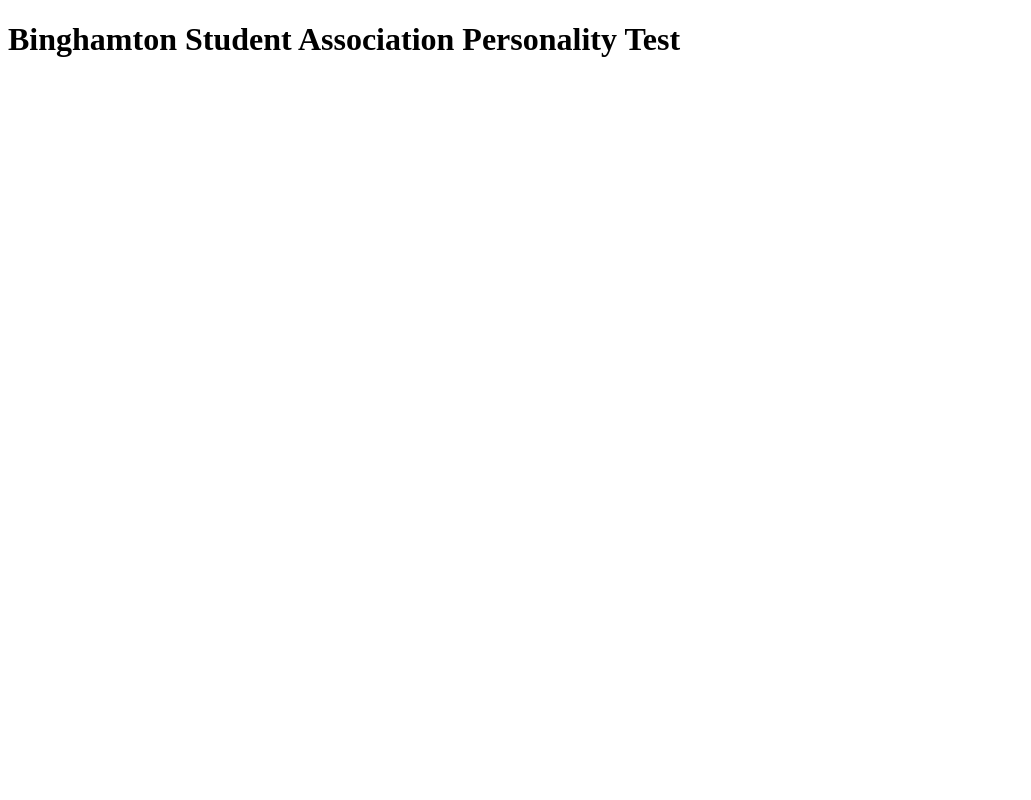
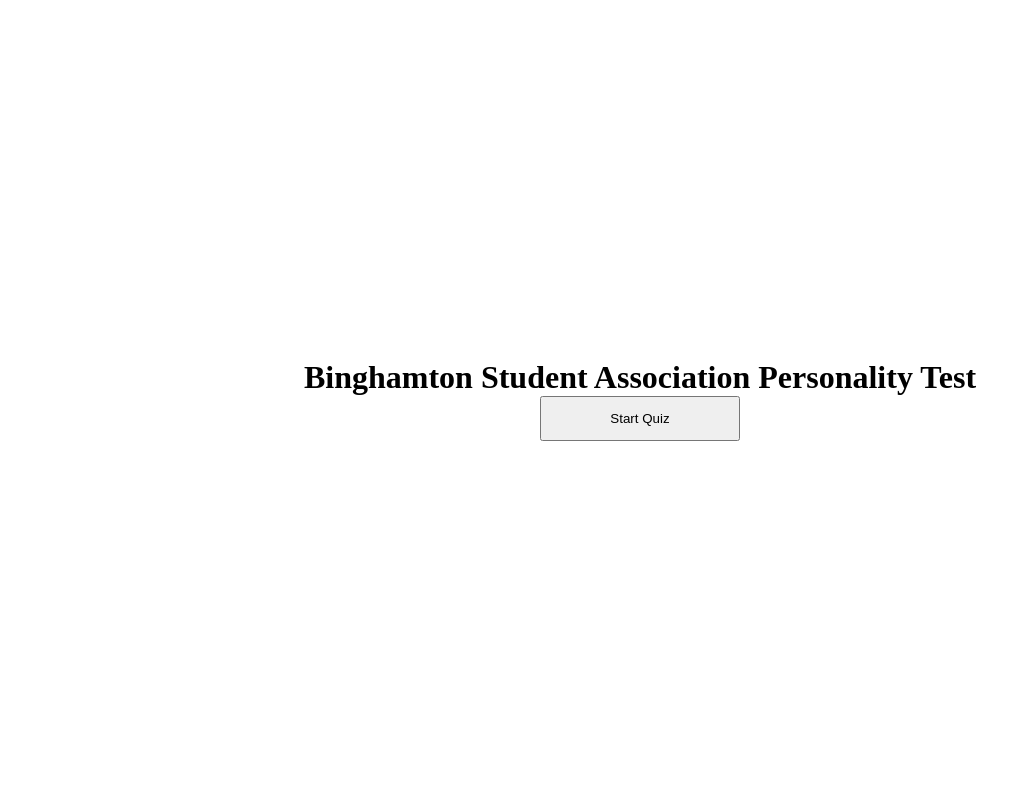
Before and after one commit to kenyounot123/BU-hackathon, a Python web app: template front-end/templates/index.html in a window 1280 px wide. Shown: the whole page, without its empty margins (0-1031 px from the left). Run offline with Jinja, Linux system fonts and the light colour scheme; the template is opened without the code that fills it, so the values that code supplies are empty.

Commit message:
Update homepage styling

```diff
--- a/front-end/static/main.css
+++ b/front-end/static/main.css
@@ -3,3 +3,34 @@
     margin: 0;
     padding: 0;
 }
+
+body {
+    height: 100vh;
+    margin: 0;
+    padding: 0;
+}
+
+.homepage-container {
+    width: 95%;
+    margin: 0 auto;
+}
+
+.title {}
+
+.homepage {
+    height: 100%;
+    display: flex;
+    align-items: center;
+}
+
+.homepage-container {
+    display: flex;
+    flex-direction: column;
+    align-items: center;
+}
+
+#start-btn {
+    width: 200px;
+    padding: 1em 2em;
+    text-align: center;
+}
--- a/front-end/templates/index.html
+++ b/front-end/templates/index.html
@@ -5,12 +5,20 @@
     <meta charset="UTF-8">
     <meta name="viewport" content="width=device-width, initial-scale=1.0">
     <title>Binghamton Student Association Personality Test</title>
+    <link rel="stylesheet" href="/front-end/static/main.css">
 </head>
 
 <body>
-    <div class="container">
-        <h1>Binghamton Student Association Personality Test</h1>
-    </div>
+
+    <header class="homepage">
+        <div class="homepage-container">
+            <h1 class="title">Binghamton Student Association Personality Test</h1>
+            <button id="start-btn">
+                Start Quiz
+            </button>
+        </div>
+    </header>
+
 </body>
 
 </html>
```
